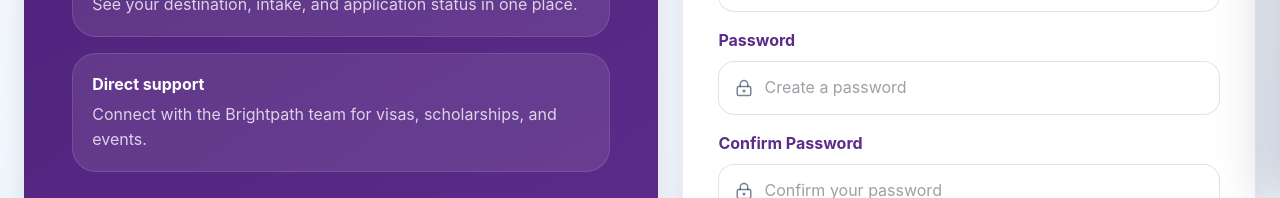
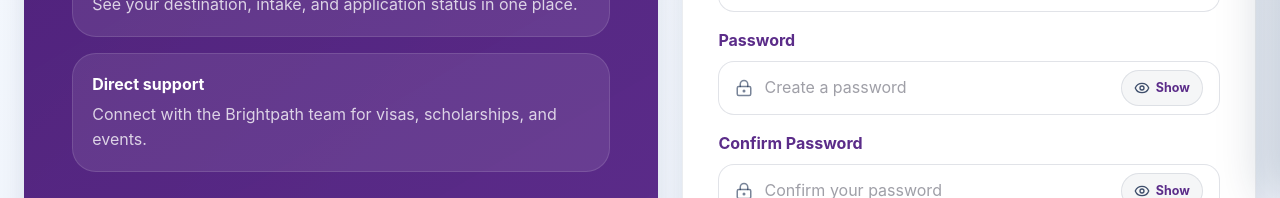
Before and after one commit to Kaizen2030/brightpathtravelscholars, a React (Vite) app: page /register in a window 1280 px wide. Shown: the part 602-800 px from the top of the page. Built offline with nearby package versions, Linux system fonts and the light colour scheme; no server answers; the database is empty.

Commit message:
Add auth password visibility toggles

```diff
--- a/src/pages/Auth.css
+++ b/src/pages/Auth.css
@@ -141,10 +141,38 @@
 
 .auth-input-wrap input {
   width: 100%;
+  min-width: 0;
   border: none;
   outline: none;
   background: transparent;
   color: var(--text);
+}
+
+.auth-password-toggle {
+  display: inline-flex;
+  align-items: center;
+  gap: 0.35rem;
+  flex-shrink: 0;
+  padding: 0.45rem 0.75rem;
+  border-radius: 999px;
+  border: 1px solid rgba(10, 31, 68, 0.1);
+  background: rgba(10, 31, 68, 0.04);
+  color: rgba(10, 31, 68, 0.78);
+  font-size: 0.78rem;
+  font-weight: 800;
+  cursor: pointer;
+  transition: background-color 0.2s ease, border-color 0.2s ease, color 0.2s ease, transform 0.2s ease;
+}
+
+.auth-password-toggle:hover {
+  background: rgba(10, 31, 68, 0.08);
+  border-color: rgba(10, 31, 68, 0.18);
+  color: var(--navy);
+  transform: translateY(-1px);
+}
+
+.auth-password-toggle svg {
+  color: inherit;
 }
 
 .auth-input-wrap input::placeholder {
@@ -215,4 +243,10 @@
     padding: 1.4rem;
     border-radius: 22px;
   }
+
+  .auth-password-toggle {
+    padding: 0.38rem 0.58rem;
+    font-size: 0.72rem;
+    gap: 0.25rem;
+  }
 }
--- a/src/pages/Login.jsx
+++ b/src/pages/Login.jsx
@@ -1,5 +1,5 @@
 import { useEffect, useState } from 'react'
-import { ArrowRight, LockKeyhole, Mail } from 'lucide-react'
+import { ArrowRight, Eye, EyeOff, LockKeyhole, Mail } from 'lucide-react'
 import { Link, useNavigate } from 'react-router-dom'
 import SEO from '../components/SEO'
 import { usePageSections } from '../hooks/usePageSections'
@@ -14,6 +14,7 @@ function Login() {
   const [form, setForm] = useState({ email: '', password: '' })
   const [submitting, setSubmitting] = useState(false)
   const [error, setError] = useState('')
+  const [showPassword, setShowPassword] = useState(false)
 
   const hero = sections.hero
   const formSection = sections.form
@@ -96,12 +97,22 @@ function Login() {
                 <div className="auth-input-wrap">
                   <LockKeyhole size={18} />
                   <input
-                    type="password"
+                    type={showPassword ? 'text' : 'password'}
                     placeholder="Enter your password"
                     value={form.password}
                     onChange={(event) => setForm((current) => ({ ...current, password: event.target.value }))}
                     required
                   />
+                  <button
+                    type="button"
+                    className="auth-password-toggle"
+                    onClick={() => setShowPassword((current) => !current)}
+                    aria-label={showPassword ? 'Hide password' : 'Show password'}
+                    aria-pressed={showPassword}
+                  >
+                    {showPassword ? <EyeOff size={16} /> : <Eye size={16} />}
+                    <span>{showPassword ? 'Hide' : 'Show'}</span>
+                  </button>
                 </div>
               </label>
 
--- a/src/pages/Register.jsx
+++ b/src/pages/Register.jsx
@@ -1,5 +1,5 @@
 import { useEffect, useState } from 'react'
-import { ArrowRight, LockKeyhole, Mail, Phone, User2 } from 'lucide-react'
+import { ArrowRight, Eye, EyeOff, LockKeyhole, Mail, Phone, User2 } from 'lucide-react'
 import { Link, useNavigate } from 'react-router-dom'
 import SEO from '../components/SEO'
 import { usePageSections } from '../hooks/usePageSections'
@@ -21,6 +21,8 @@ function Register() {
   const [submitting, setSubmitting] = useState(false)
   const [error, setError] = useState('')
   const [success, setSuccess] = useState('')
+  const [showPassword, setShowPassword] = useState(false)
+  const [showConfirmPassword, setShowConfirmPassword] = useState(false)
 
   const hero = sections.hero
   const formSection = sections.form
@@ -177,12 +179,22 @@ function Register() {
                 <div className="auth-input-wrap">
                   <LockKeyhole size={18} />
                   <input
-                    type="password"
+                    type={showPassword ? 'text' : 'password'}
                     placeholder="Create a password"
                     value={form.password}
                     onChange={(event) => setForm((current) => ({ ...current, password: event.target.value }))}
                     required
                   />
+                  <button
+                    type="button"
+                    className="auth-password-toggle"
+                    onClick={() => setShowPassword((current) => !current)}
+                    aria-label={showPassword ? 'Hide password' : 'Show password'}
+                    aria-pressed={showPassword}
+                  >
+                    {showPassword ? <EyeOff size={16} /> : <Eye size={16} />}
+                    <span>{showPassword ? 'Hide' : 'Show'}</span>
+                  </button>
                 </div>
               </label>
 
@@ -191,12 +203,22 @@ function Register() {
                 <div className="auth-input-wrap">
                   <LockKeyhole size={18} />
                   <input
-                    type="password"
+                    type={showConfirmPassword ? 'text' : 'password'}
                     placeholder="Confirm your password"
                     value={form.confirmPassword}
                     onChange={(event) => setForm((current) => ({ ...current, confirmPassword: event.target.value }))}
                     required
                   />
+                  <button
+                    type="button"
+                    className="auth-password-toggle"
+                    onClick={() => setShowConfirmPassword((current) => !current)}
+                    aria-label={showConfirmPassword ? 'Hide confirm password' : 'Show confirm password'}
+                    aria-pressed={showConfirmPassword}
+                  >
+                    {showConfirmPassword ? <EyeOff size={16} /> : <Eye size={16} />}
+                    <span>{showConfirmPassword ? 'Hide' : 'Show'}</span>
+                  </button>
                 </div>
               </label>
 
```
